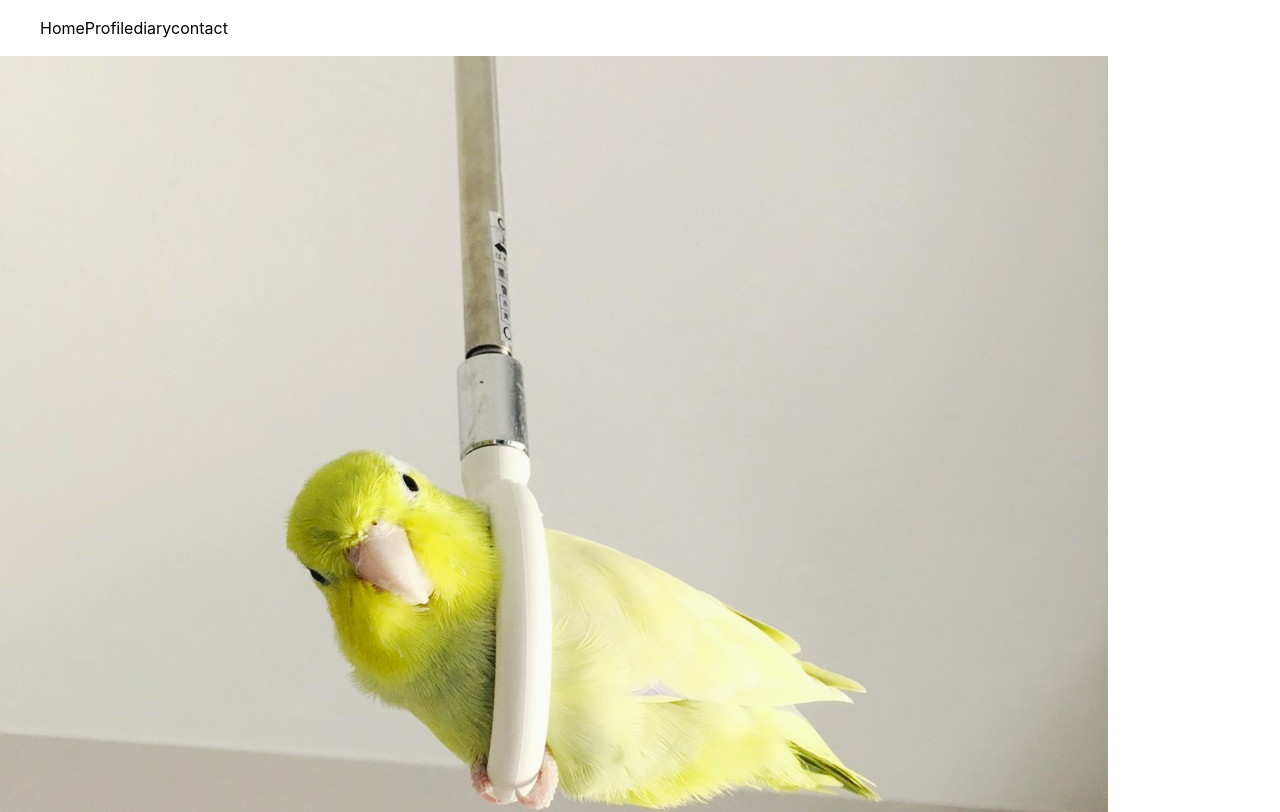
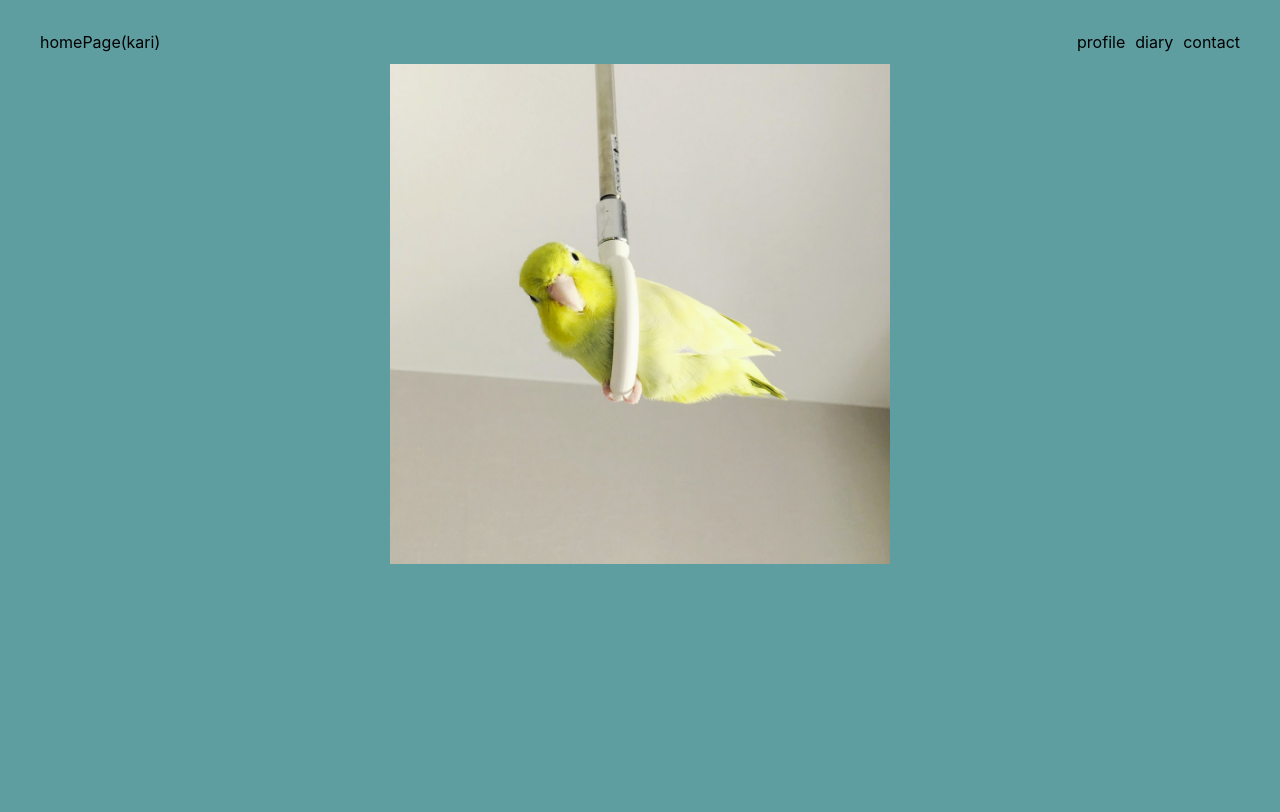
Before and after one commit to kamami-src/react-local, a React (Create React App) app: page / in a window 1280 px wide. Shown: the top 812 px of the page. Built offline with nearby package versions, Linux system fonts and the light colour scheme.

Commit message:
'styleつづき'

```diff
--- a/src/App.js
+++ b/src/App.js
@@ -2,7 +2,7 @@ import Nico1 from './images/nico_1.jpg';
 import './style/reset.css'
 import './style/base.scss'
 import { Home } from './Home';
-import { Menu } from './Menu';
+import { TitleMenu } from './TitleMenu';
 import { TopImage } from './TopImage';
 import { BrowserRouter, Switch } from 'react-router-dom';
 import { Router } from './router/Router';
@@ -11,10 +11,12 @@ function App() {
   return (
     <>
       <body>
-        <BrowserRouter>
-          <Menu />
-          <Router/>
-        </BrowserRouter>
+        <div class="container">
+          <BrowserRouter>
+            <TitleMenu />
+            <Router/>
+          </BrowserRouter>
+        </div>
       </body>
     </>
   );
--- a/src/Menu.jsx
+++ /dev/null
@@ -1,21 +0,0 @@
-import { Link } from "react-router-dom";
-import styled from 'styled-components';
-
-const SMenu = styled.nav`
-    display: flex;
-    color : inherit;
-    text-decoration : none;
-`;
-
-export const Menu = () => {
-    return (
-        <SMenu>
-            <ul>
-                <Link to="/">Home</Link>
-                <Link to="/profile">Profile</Link>
-                <Link to="/diary">diary</Link>
-                <Link to="/contact">contact</Link>
-            </ul>
-        </SMenu>
-    );
-};
--- /dev/null
+++ b/src/TitleMenu.jsx
@@ -0,0 +1,37 @@
+import { Link } from "react-router-dom";
+import styled from 'styled-components';
+
+export const TitleMenu = () => {
+    return (
+        <SHeader>
+            <div class="title"><Link to="/">homePage(kari)</Link></div>
+            <SMenuNav>
+                <SMenuUl>
+                    <SMenuLi><Link to="/profile">profile</Link></SMenuLi>
+                    <SMenuLi><Link to="/diary">diary</Link></SMenuLi>
+                    <SMenuLi><Link to="/contact">contact</Link></SMenuLi>
+                </SMenuUl>
+            </SMenuNav>
+        </SHeader>
+    );
+};
+
+const SHeader = styled.header`
+    display: flex;
+    justify-content: space-between;
+    margin: 10px;
+`;
+
+const SMenuNav = styled.nav`
+    display: flex;
+    color : inherit;
+    text-decoration : none;
+`;
+
+const SMenuUl = styled.ul`
+    display: flex;
+`;
+
+const SMenuLi = styled.li`
+    margin-left: 10px;
+`
--- a/src/TopImage.jsx
+++ b/src/TopImage.jsx
@@ -1,7 +1,13 @@
 import Nico1 from './images/nico_1.jpg';
+import styled from  'styled-components';
+
+const SImg = styled.img`
+    height: 500px;
+    margin: 0 auto;
+`;
 
 export const TopImage = () => {
     return (
-        <img src={Nico1} alt="" />
+        <SImg src={Nico1} alt="" />
     );
 };
--- a/src/style/base.scss
+++ b/src/style/base.scss
@@ -2,3 +2,17 @@ a {
     text-decoration: none;
     color : inherit;
 }
+
+ul {
+    margin: 0;
+    padding: 0;
+    list-style: none;
+}
+
+body {
+    background-color: #5f9ea0;
+}
+
+.container {
+    margin: 30px;
+}
```
